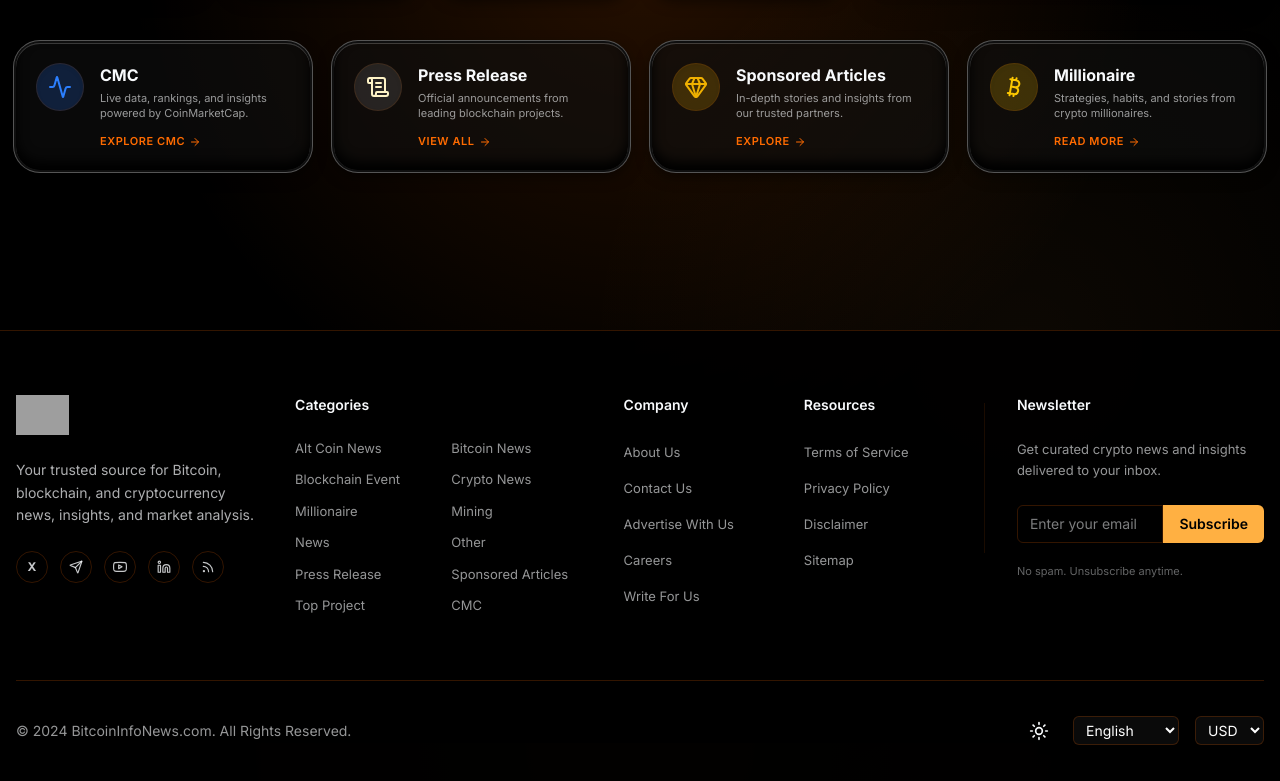
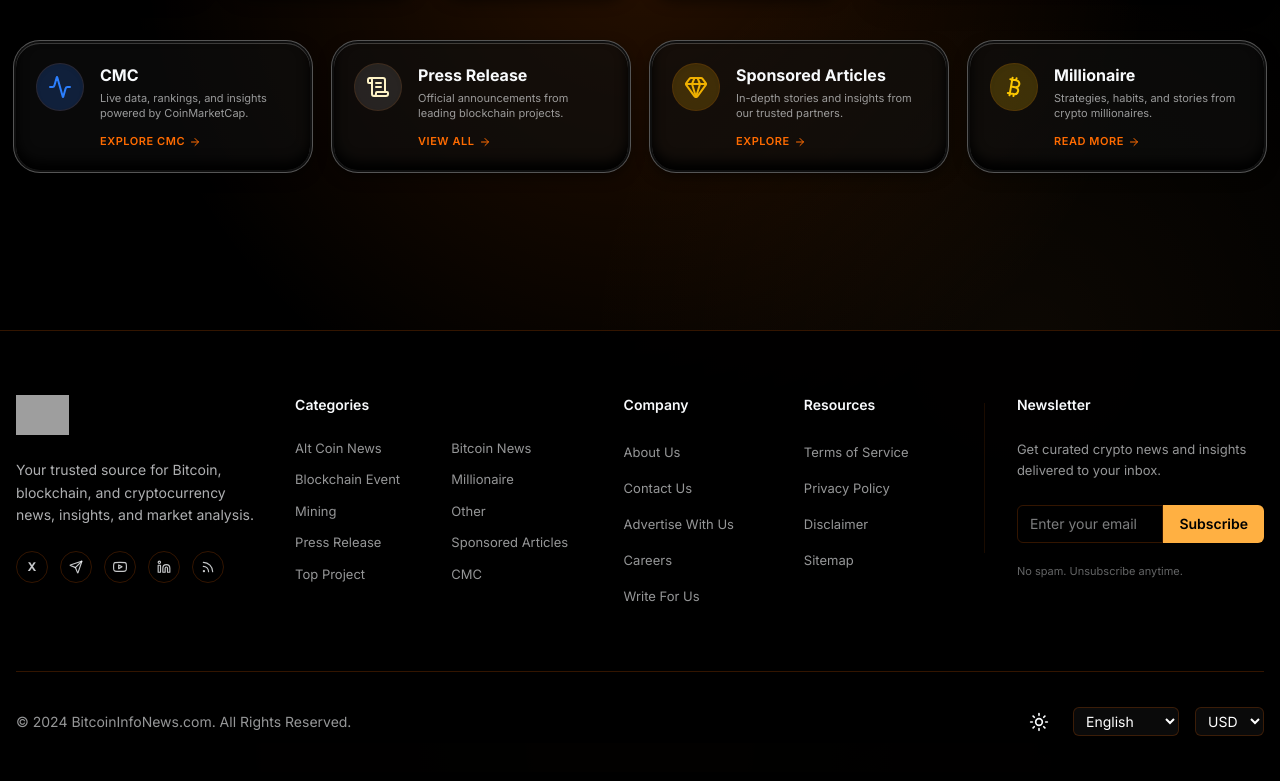
Before and after one commit to lequyn24-sudo/BTN-Web, a Next.js app: page / in a window 1280 px wide. Shown: the part 2457-3238 px from the top of the page. Built offline with nearby package versions, Linux system fonts and the light colour scheme; no server answers; grey boxes are pictures that could not be loaded.

Commit message:
fix: remove non-existent category links from Footer to prevent 404s

```diff
--- a/src/components/Footer.tsx
+++ b/src/components/Footer.tsx
@@ -7,8 +7,8 @@
 
 export function Footer() {
   const categories = [
-    "Alt Coin News", "Bitcoin News", "Blockchain Event", "Crypto News",
-    "Millionaire", "Mining", "News", "Other",
+    "Alt Coin News", "Bitcoin News", "Blockchain Event",
+    "Millionaire", "Mining", "Other",
     "Press Release", "Sponsored Articles", "Top Project", "CMC"
   ];
 
```
